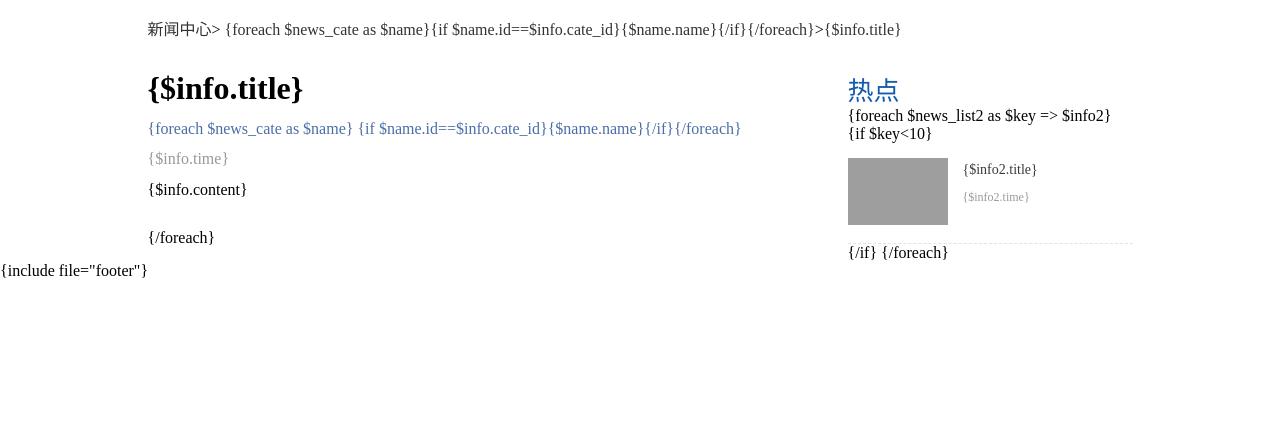
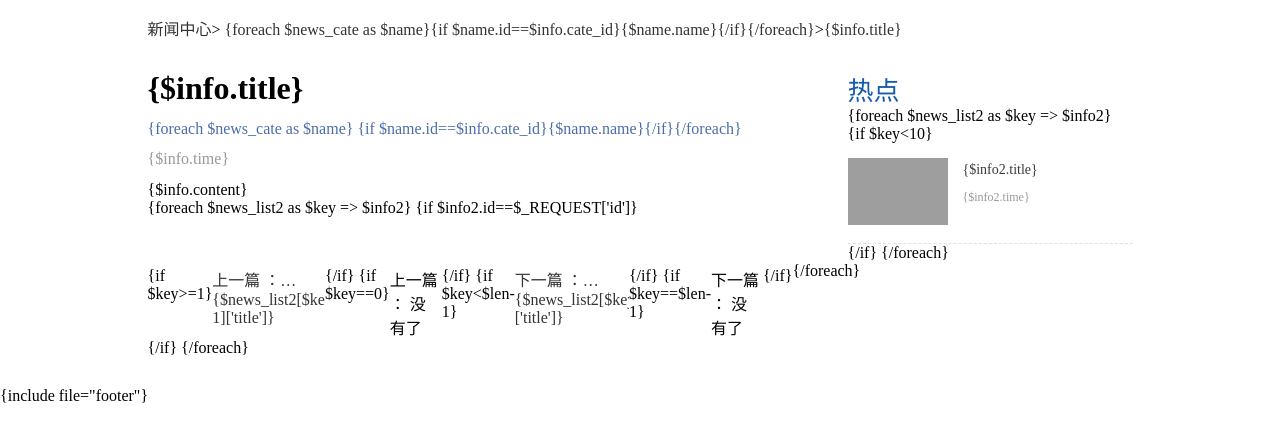
Before and after one commit to V-vincent/crm, a PHP site: page /application/index/view/news/news.html in a window 1280 px wide. Shown: the part 225-667 px from the top of the page. Run offline with PHP 8.4, Linux system fonts and the light colour scheme; some libraries are stand-ins or nearby versions; grey boxes are pictures that could not be loaded.

Commit message:
修改了新闻页上一篇下一篇和简介的问题

```diff
--- a/application/config.php
+++ b/application/config.php
@@ -142,9 +142,9 @@ return [
 
     // 视图输出字符串内容替换
     'view_replace_str'       => [
-        '__PUBLIC__' =>'/project/public/',
-        '__STATIC__' => '/project/public/static',
-        '__UPLOADS__' => '/project/public/uploads/',
+        '__PUBLIC__' =>'/github/crm/public/',
+        '__STATIC__' => '/github/crm/public/static',
+        '__UPLOADS__' => '/github/crm/public/uploads/',
     ],
     // 默认跳转页面对应的模板文件
     'dispatch_success_tmpl'  => THINK_PATH . 'tpl' . DS . 'dispatch_jump.tpl',
--- a/application/index/view/news/news.html
+++ b/application/index/view/news/news.html
@@ -32,7 +32,25 @@
             {if $name.id==$info.cate_id}{$name.name}{/if}{/foreach}</a> {$info.time}</p>
                 {$info.content}
         <div>
-
+            {foreach $news_list2 as $key => $info2}
+    {if $info2.id==$_REQUEST['id']}
+    <?php $len=count($news_list2);?>
+    <div class="linkf">
+        {if $key>=1}
+        <a href= "{:url('news')}?id={$news_list2[$key-1]['id']}" class="pro">上一篇 ： {$news_list2[$key-1]['title']}</a>
+        {/if}
+        {if $key==0}
+        <p class="pro">上一篇 ： 没有了</p >
+        {/if}
+        {if $key<$len-1}
+        <a href= "{:url('news')}?id={$news_list2[$key+1]['id']}" class="next">下一篇 ： {$news_list2[$key+1]['title']}</a>
+        {/if}
+        {if $key==$len-1}
+        <p class="next">下一篇 ： 没有了</p >
+        {/if}
+    </div>
+    {/if}
+    {/foreach}
         </div>
     </div>
     <div class="content_right">
--- a/public/static/index/news/css/news.css
+++ b/public/static/index/news/css/news.css
@@ -130,3 +130,22 @@
     color: #999999;
     line-height: 30px;
 }
+.linkf{
+    margin-top: 50px;
+    width: 100%;
+    display: flex;
+    justify-content: space-between;
+}
+.linkf>a{
+    text-decoration: none;
+    outline: none;
+    color: #333;
+    overflow: hidden;
+    max-width: 50%;
+    display: -webkit-box;
+    -webkit-line-clamp: 1;
+    -webkit-box-orient: vertical;
+}
+.linkf>a:hover{
+    color: #0000cc;
+}
```
